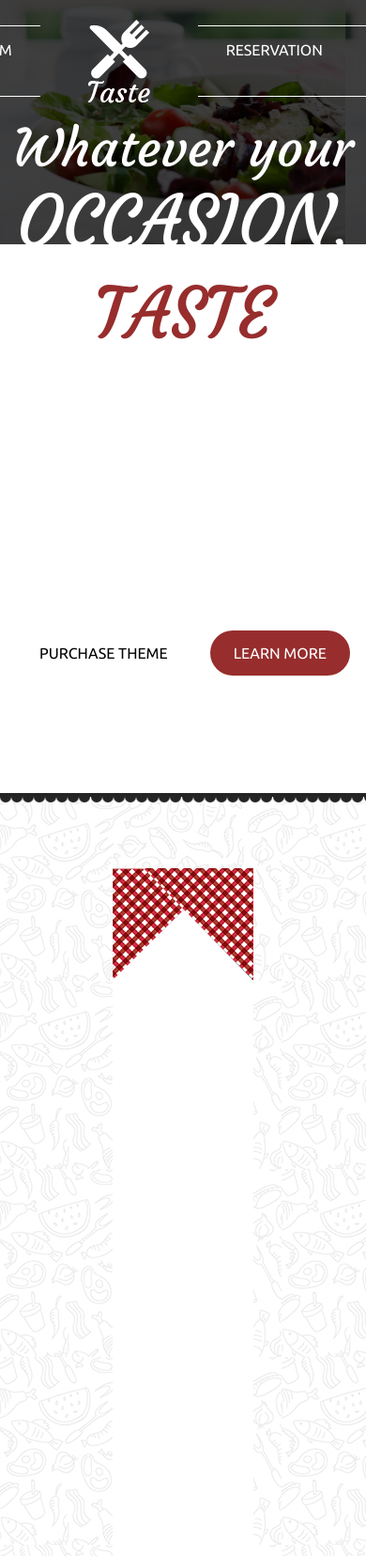
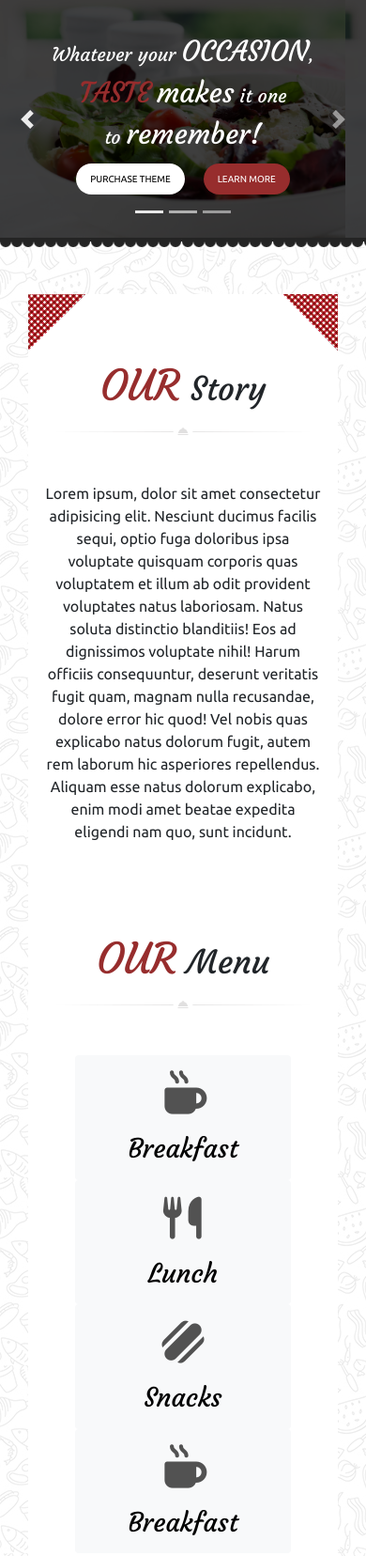
Before and after one commit to Maxlewa/coding_16_site_chef, a website: page index.html in a window 390 px wide. Shown: the top 1656 px of the page at 94% size. Drawn offline with nearby package versions, Linux system fonts and the light colour scheme.

Commit message:
responsive iphone x in progress

```diff
--- a/index.html
+++ b/index.html
@@ -265,19 +265,19 @@
         </div>
         <div class="container">
             <div class="row">
-                <div class="col-3" id="chef">
+                <div class="col-12 col-sm-12 col-md-3 col-lg-3 col-xl-3" id="chef">
                     <img src="./public/img/chef1.png" alt="">
                     <p>Lorem, ipsum.</p>
                 </div>
-                <div class="col-3" id="chef">
+                <div class="col-12 col-sm-12 col-md-3 col-lg-3 col-xl-3" id="chef">
                     <img src="./public/img/chef2.png" alt="">
                     <p>Lorem, ipsum.</p>
                 </div>
-                <div class="col-3" id="chef">
+                <div class="col-12 col-sm-12 col-md-3 col-lg-3 col-xl-3" id="chef">
                     <img src="./public/img/chef3.png" alt="">
                     <p>Lorem, ipsum.</p>
                 </div>
-                <div class="col-3" id="chef">
+                <div class="col-12 col-sm-12 col-md-3 col-lg-3 col-xl-3" id="chef">
                     <img src="./public/img/chef4.png" alt="">
                     <p>Lorem, ipsum.</p>
                 </div>
--- a/src/sass/modules/_header.sass
+++ b/src/sass/modules/_header.sass
@@ -133,9 +133,6 @@ nav
 
 // MEDIA QUERIES
 
-// DESKTOP
-@media screen and (min-width:1024px) and (max-width:1140px)
-
 // IPAD
 @media screen and (min-width:768px) and (max-width:1024px)
     nav
@@ -154,3 +151,30 @@ nav
 
 // IPHONE X
 @media screen and (min-width:375px) and (max-width:812px)
+    nav
+        display: none
+    #titreheader
+        h1
+            font-size: 20px
+            span
+                font-size: 30px
+    #carouselresize
+        height: 30vh
+    #headercenter
+        bottom: 600px
+    #deuxboutons
+        margin-top: 5px
+
+    #purchasebouton
+        font-size: 10px
+        padding-left: 15px
+        padding-right: 15px
+        padding-top: 9px
+        padding-bottom: 9px
+
+    #learnmorebouton
+        font-size: 10px
+        padding-left: 15px
+        padding-right: 15px
+        padding-top: 9px
+        padding-bottom: 9px
--- a/src/sass/modules/_sectionone.sass
+++ b/src/sass/modules/_sectionone.sass
@@ -146,3 +146,49 @@
         margin: 0 auto
         margin-bottom: 20px
         margin-top: 20px
+
+// IPHONE X
+@media screen and (min-width:375px) and (max-width:812px)
+    #divourstorytitle
+        padding-left: 15px
+        padding-right: 15px
+        img
+            margin: 0 auto
+            width: 90%
+    #divourmenu
+        padding-left: 15px
+        padding-right: 15px
+        img
+            margin: 0 auto
+            width: 90%
+    #menu
+        div
+            display: flex
+            flex-direction: column
+            flex-wrap: wrap
+    #menuelement
+        div
+            padding-bottom: 10px
+    .imgmenu
+        margin: 0 auto
+        margin-bottom: 20px
+        margin-top: 20px
+    #divsectionun
+        position: relative
+        background-color: white
+        margin-left: 30px
+        margin-right: 30px
+        margin-top: 50px
+        margin-bottom: 30px
+    #redtopleft
+        img
+            height: 60px
+    #redtopright
+        img
+            height: 60px
+    #redbottomleft
+        img
+            height: 60px
+    #redbottomright
+        img
+            height: 60px
--- a/src/sass/modules/_sectionthree.sass
+++ b/src/sass/modules/_sectionthree.sass
@@ -276,3 +276,6 @@
         padding-right: 40px
         margin-left: 20px
         margin-right: 20px
+
+// IPHONE X
+@media screen and (min-width:375px) and (max-width:812px)
--- a/src/sass/modules/_sectiontwo.sass
+++ b/src/sass/modules/_sectiontwo.sass
@@ -42,3 +42,19 @@
             width: 70%
             display: block
             margin: 0 auto
+
+// IPHONE X
+@media screen and (min-width:375px) and (max-width:812px)
+    #divmeet
+        padding-left: 20px
+        padding-right: 20px
+        img
+            width: 90%
+    #chef
+        img
+            width: 80%
+            display: block
+            margin: 0 auto
+        p
+            margin-left: 30px
+            margin-right: 30px
```
Also changed, not shown: public/css/app.css.
